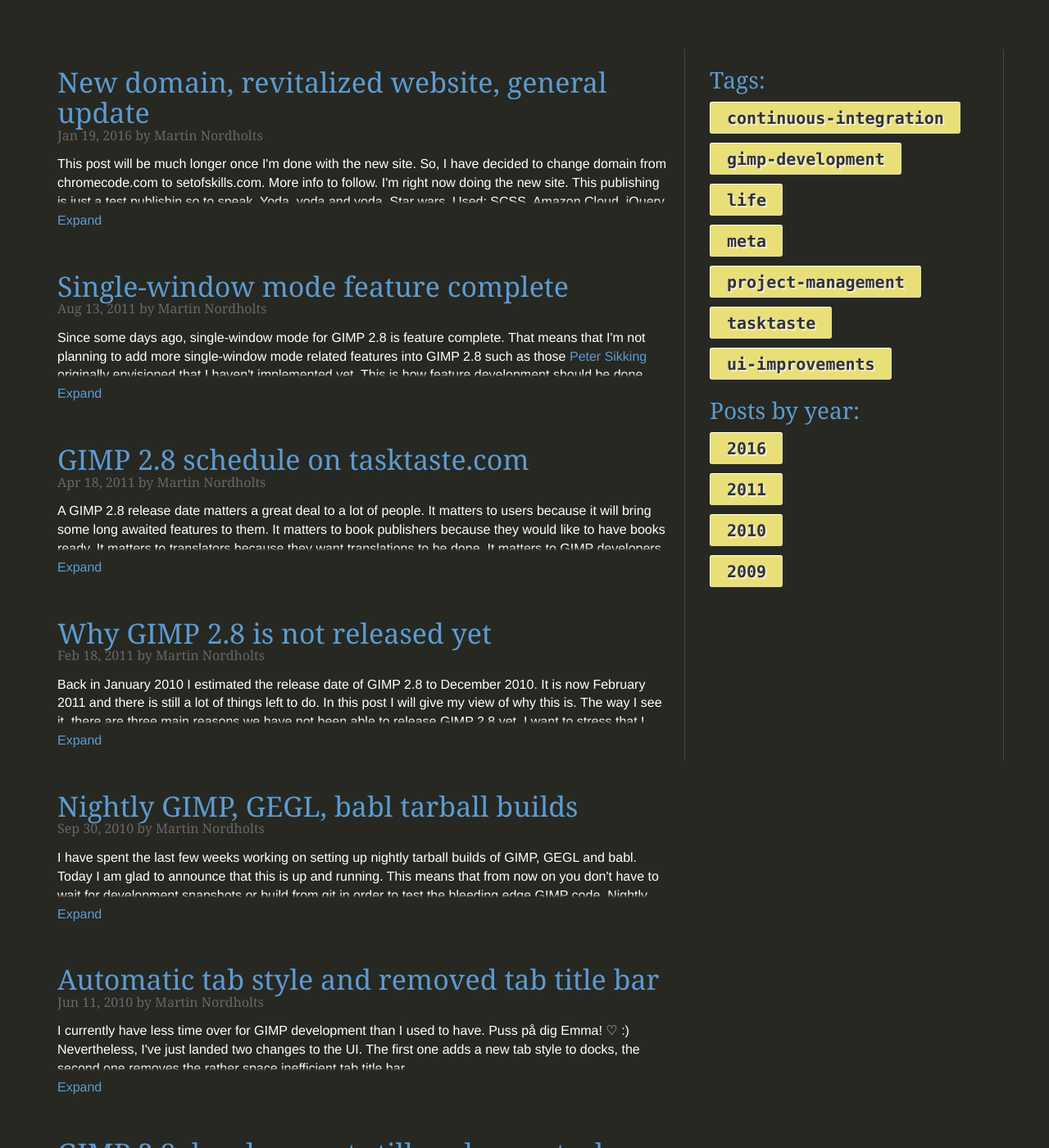
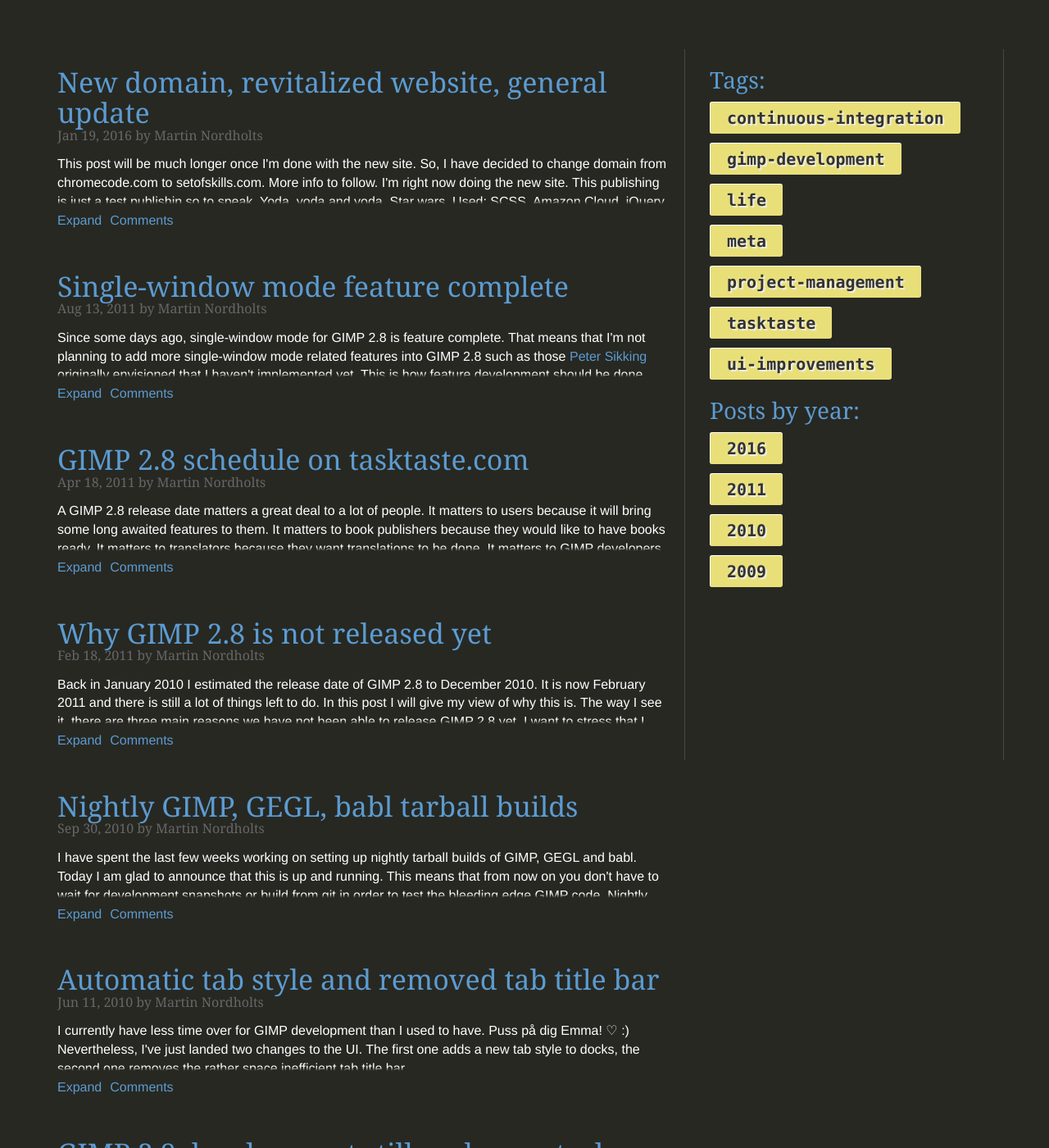
Before and after one commit to Enselic/chromecode, a Jekyll site: the page built from index.html, in a window 1280 px wide and 1400 px high, scrolled down 301 px. Shown: the whole window at 82% size. Built offline with Jekyll 4.4.1, drawn with Linux system fonts in a browser that asks for light colours; Markdown is read by kramdown in place of the engine named in the settings; some of the changed text lies outside the part shown.

Commit message:
Finish front page blog presentation

```diff
--- a/index.html
+++ b/index.html
@@ -15,6 +15,6 @@ nav: Blog
 
             <section class="content blog-entry-content-collapsed fade-last-line">{{ post.content }}</section>
 
-            <a class="expand">Expand</a><!-- <a href="{{site.baseurl}}{{post.url}}#comments">Comments</a> -->
+            <a class="expand">Expand</a><a href="{{site.baseurl}}{{post.url}}#comments">Comments</a>
         </article>
 {% endfor %}
--- a/js/blog-post-interactivity.js
+++ b/js/blog-post-interactivity.js
@@ -18,12 +18,11 @@ define(['jquery'], function($) {
             // Set up initial size and animate
             toExpand.height(heightBefore);
             toExpand.animate({height: heightAfter}, animLengthInMs, function(){
-                toExpand.css('height', '');
                 toExpand.removeClass('fade-last-line')
             });
 
             $(this).css('visibility', 'hidden');
-            $(this).animate({width: 0, paddingRight: 0}, 2000);
+            $(this).animate({width: 0, paddingRight: 0}, 350);
         });
     });
 });
```
